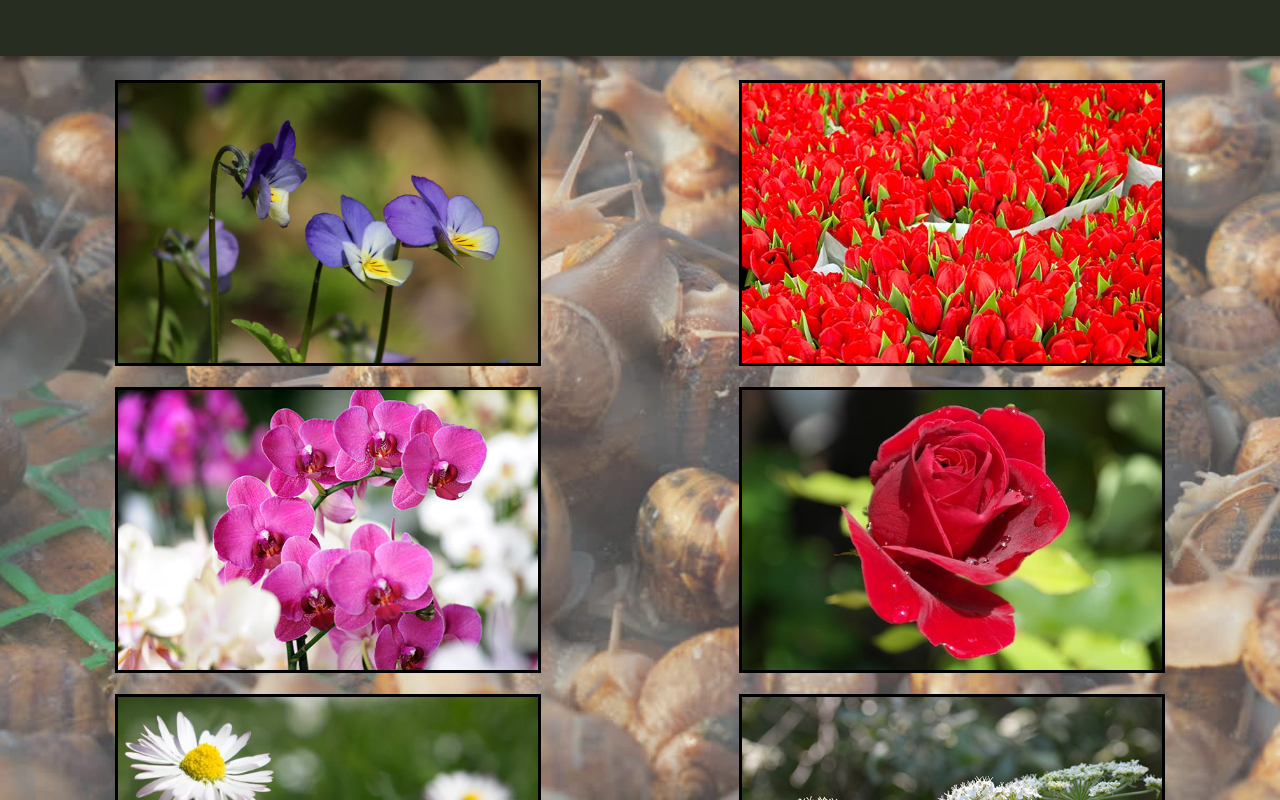
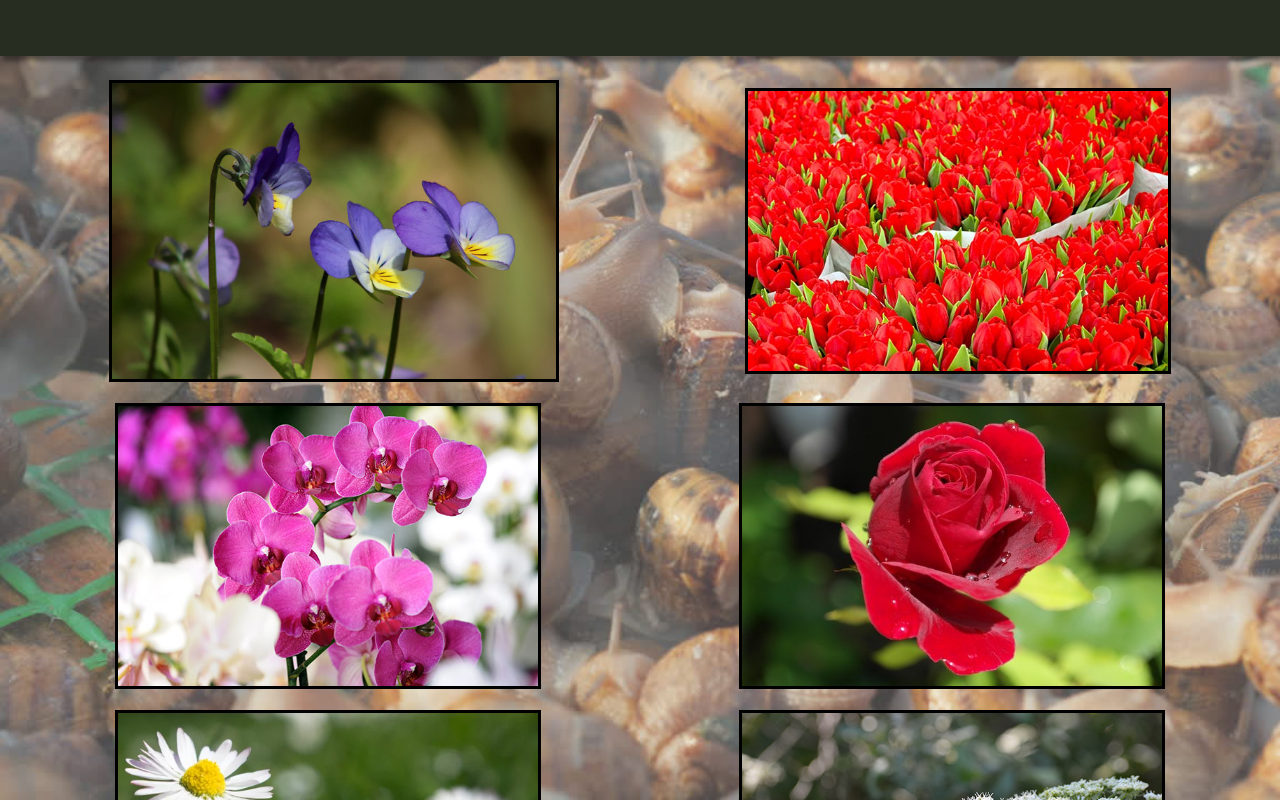
Before and after one commit to QGeels/Jam, a plain HTML site: page index.html in a window 1280 px wide. In both pictures the pointer is over the picture 328 px from the left and 223 px from the top of the page. Shown: the top 800 px of the page. Drawn offline with Linux system fonts and the light colour scheme.

Commit message:
hover added

```diff
--- a/css/style.css
+++ b/css/style.css
@@ -11,6 +11,12 @@ html,body,header{
 img {
     width: auto;
     height: 35vh;
+    border: 0.2rem solid;
+    transition: 1s;
+}
+img:hover{
+    width: auto;
+    height: 37vh;
     border: 0.2rem solid;
 }
 .container{
@@ -47,7 +53,9 @@ li{
 .item {
     margin: 0.5rem;
 }
-
+.item:hover {
+    cursor: pointer;
+}
 #backdrop{
     display: none;
     position: fixed;
```
